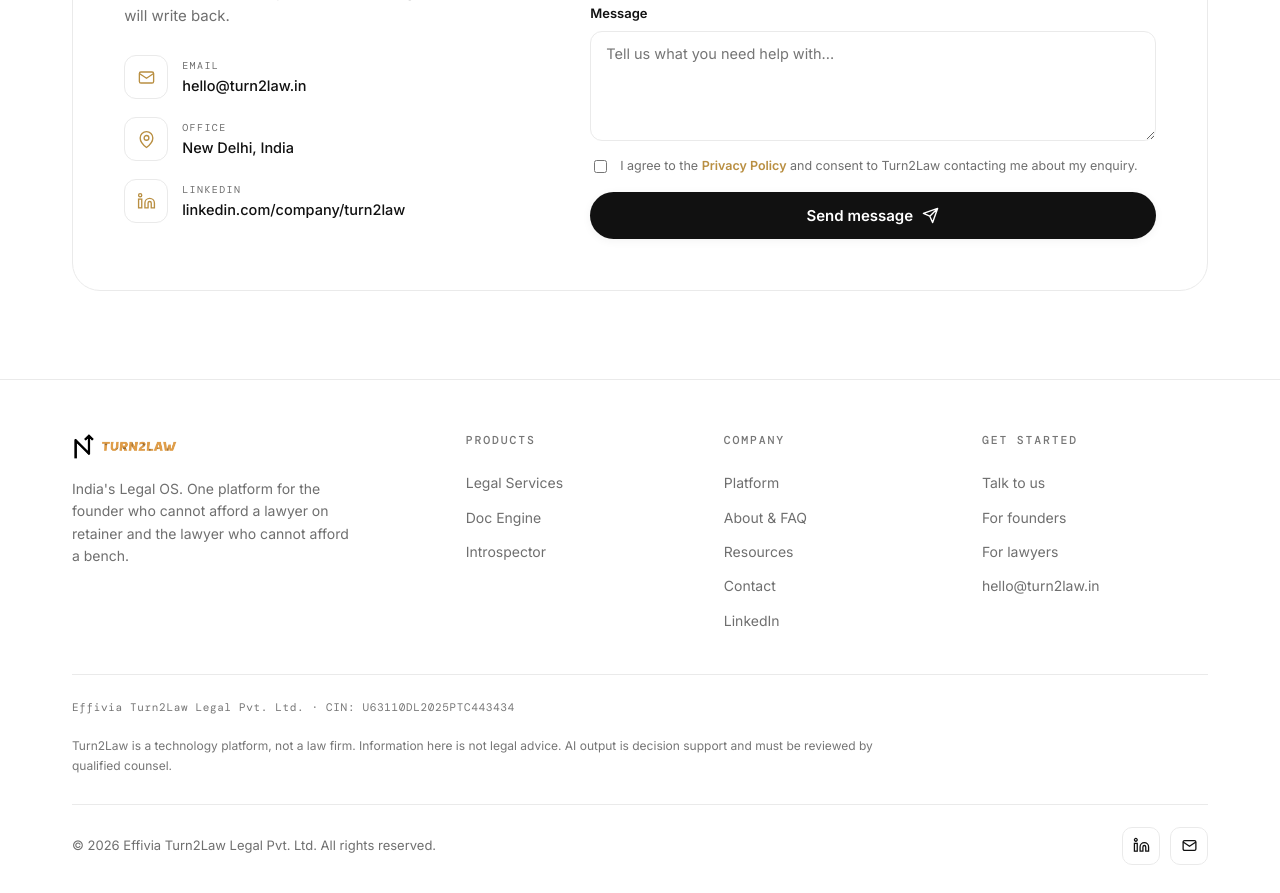
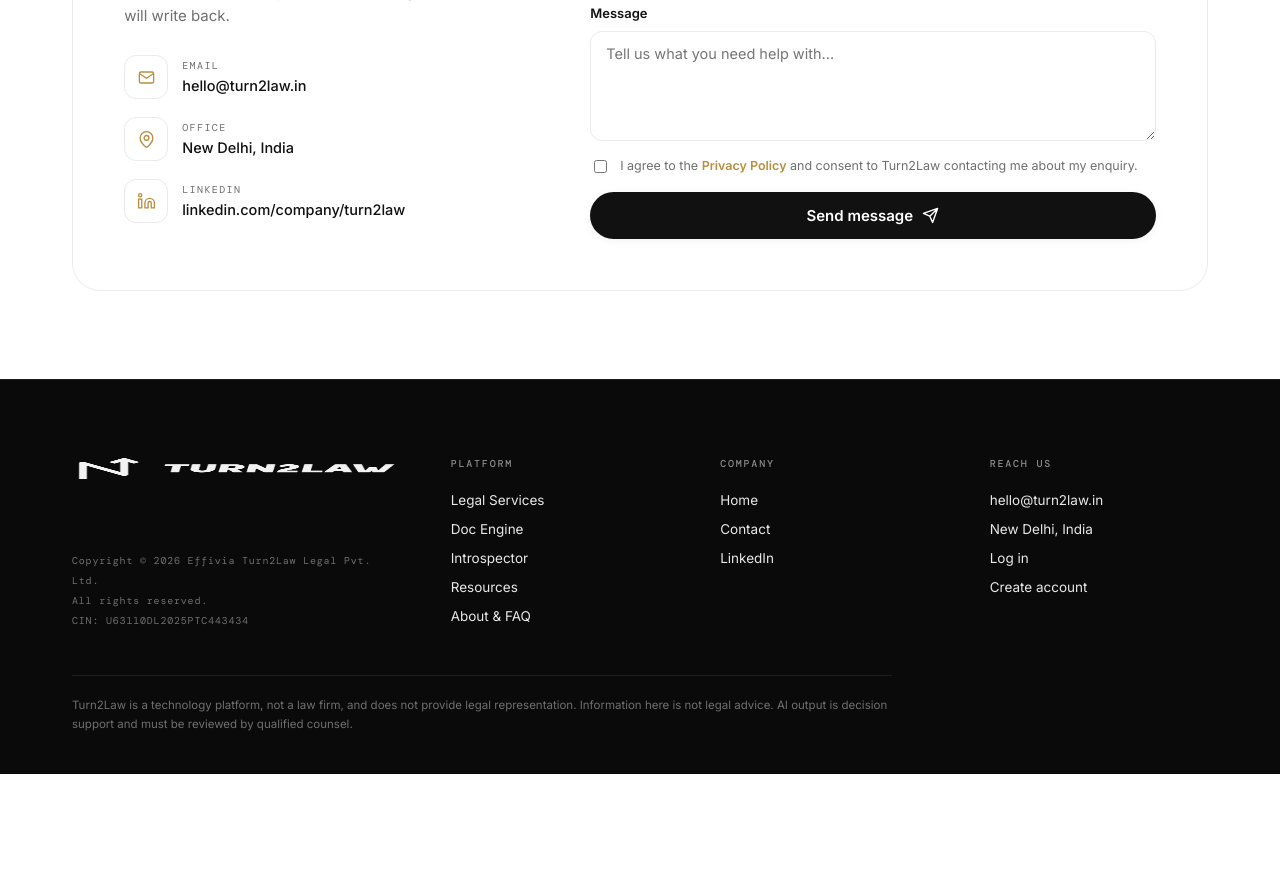
Before and after one commit to yash-sudo-dev/turn2law-site, a plain HTML site: page index.html in a window 1280 px wide. Shown: the part 5320-6213 px from the top of the page. After the commit the page ends 6094 px from the top, so only its background shows below. Drawn offline with nearby package versions, Linux system fonts and the light colour scheme.

Commit message:
Rebuild footer in dark editorial style per reference, unified across all pages

```diff
--- a/index.html
+++ b/index.html
@@ -623,6 +623,19 @@ body.menu-open .mobile-menu{opacity:1;visibility:visible;pointer-events:auto;tra
 .faq-cta-h .fic{background:#fff;border:1px solid var(--line)}
 .faq-cta-arrow{background:var(--ink);box-shadow:none}
 .faq-cta-arrow:hover{background:var(--gold-deep)}
+
+/* ============ FOOTER v2 (dark editorial, after Harvey-style reference) ============ */
+.footer2{background:#0A0A0A;border-top:1px solid #1E1E1E;padding:clamp(48px,6vw,76px) 0 28px;margin-top:0}
+.f2-grid{display:grid;grid-template-columns:1.5fr 1fr 1fr 1fr;gap:clamp(24px,4vw,56px);align-items:start}
+.f2-brand{display:flex;flex-direction:column;justify-content:space-between;min-height:100%;gap:40px}
+.f2-brand .f2-logo{height:26px;width:auto;filter:brightness(0) invert(1);opacity:.95}
+.f2-legal{font-family:'DM Mono',monospace;font-size:10px;letter-spacing:.08em;line-height:2;color:#6F6F6F}
+.f2-col h4{font-family:'DM Mono',monospace;font-size:10px;font-weight:500;letter-spacing:.18em;text-transform:uppercase;color:#8A8A8A;margin:0 0 14px}
+.f2-col a{display:block;color:#E8E8E8;font-size:13.5px;line-height:2.15;text-decoration:none;transition:color .25s}
+.f2-col a:hover{color:#fff;text-decoration:underline;text-underline-offset:4px;text-decoration-color:#3A3A3A}
+.f2-note{margin-top:44px;padding-top:20px;border-top:1px solid #1E1E1E;font-size:11.5px;line-height:1.7;color:#6F6F6F;max-width:820px}
+@media (max-width:980px){.f2-grid{grid-template-columns:1fr 1fr}}
+@media (max-width:560px){.f2-grid{grid-template-columns:1fr}}
 </style>
 </head>
 <body>
@@ -931,28 +944,33 @@ body.menu-open .mobile-menu{opacity:1;visibility:visible;pointer-events:auto;tra
 </section>
 </main>
 <!-- ===== FOOTER ===== -->
-<footer class="footer">
+<footer class="footer2">
   <div class="wrap">
-    <div class="foot-grid">
-      <div class="foot-brand">
-        <a href="#top" class="brand" aria-label="Turn2Law home"><img class="brand-logo" src="/turn2law-logo.png" alt="Turn2Law" width="1620" height="460" decoding="async" style="height:30px"></a>
-        <p>India's Legal OS. One platform for the founder who cannot afford a lawyer on retainer and the lawyer who cannot afford a bench.</p>
+    <div class="f2-grid">
+      <div class="f2-brand">
+        <img class="f2-logo" src="/turn2law-logo.png" alt="Turn2Law" width="1620" height="460" decoding="async">
+        <div class="f2-legal">Copyright &copy; 2026 Effivia Turn2Law Legal Pvt. Ltd.<br>All rights reserved.<br>CIN: U63110DL2025PTC443434</div>
       </div>
-      <div class="foot-col"><h4>Products</h4><a href="/legal-services.html">Legal Services</a><a href="/docengine.html">Doc Engine</a><a href="/introspector.html">Introspector</a></div>
-      <div class="foot-col"><h4>Company</h4><a href="#products">Platform</a><a href="/about.html">About & FAQ</a><a href="/resources.html">Resources</a><a href="#contact">Contact</a><a href="https://www.linkedin.com/company/turn2law" target="_blank" rel="noopener">LinkedIn</a></div>
-      <div class="foot-col"><h4>Get started</h4><a href="#contact">Talk to us</a><a href="/legal-services.html">For founders</a><a href="/introspector.html">For lawyers</a><a href="mailto:hello@turn2law.in">hello@turn2law.in</a></div>
-    </div>
-    <div class="foot-statutory">
-      Effivia Turn2Law Legal Pvt. Ltd.&nbsp;·&nbsp;CIN: U63110DL2025PTC443434&nbsp;
-    </div>
-    <p class="foot-disc">Turn2Law is a technology platform, not a law firm. Information here is not legal advice. AI output is decision support and must be reviewed by qualified counsel.</p>
-    <div class="foot-bottom">
-      <div class="cr">© 2026 Effivia Turn2Law Legal Pvt. Ltd. All rights reserved.</div>
-      <div class="foot-social">
-        <a href="https://www.linkedin.com/company/turn2law" target="_blank" rel="noopener" aria-label="LinkedIn"><svg viewBox="0 0 24 24"><path d="M16 8a6 6 0 0 1 6 6v6h-4v-6a2 2 0 0 0-4 0v6h-4v-6a6 6 0 0 1 6-6z"></path><rect x="2" y="9" width="4" height="11"></rect><circle cx="4" cy="4" r="2"></circle></svg></a>
-        <a href="mailto:hello@turn2law.in" aria-label="Email"><svg viewBox="0 0 24 24"><rect x="3" y="5" width="18" height="14" rx="2"></rect><path d="m3 7 9 6 9-6"></path></svg></a>
+      <div class="f2-col"><h4>Platform</h4>
+        <a href="/legal-services.html">Legal Services</a>
+        <a href="/docengine.html">Doc Engine</a>
+        <a href="/introspector.html">Introspector</a>
+        <a href="/resources.html">Resources</a>
+        <a href="/about.html">About &amp; FAQ</a>
+      </div>
+      <div class="f2-col"><h4>Company</h4>
+        <a href="/">Home</a>
+        <a href="/#contact">Contact</a>
+        <a href="https://www.linkedin.com/company/turn2law" target="_blank" rel="noopener">LinkedIn</a>
+      </div>
+      <div class="f2-col"><h4>Reach us</h4>
+        <a href="mailto:hello@turn2law.in">hello@turn2law.in</a>
+        <a href="/#contact">New Delhi, India</a>
+        <a href="/login.html">Log in</a>
+        <a href="/signup.html">Create account</a>
       </div>
     </div>
+    <p class="f2-note">Turn2Law is a technology platform, not a law firm, and does not provide legal representation. Information here is not legal advice. AI output is decision support and must be reviewed by qualified counsel.</p>
   </div>
 </footer>
 <button class="totop" id="totop" aria-label="Back to top"><svg viewBox="0 0 24 24"><path d="M12 19V5M5 12l7-7 7 7"></path></svg></button>
```
Also changed, not shown: about.html (+36 -18 lines), docengine.html (+41 -14 lines), introspector.html (+41 -14 lines), legal-services.html (+41 -14 lines), resources.html (+41 -14 lines).
